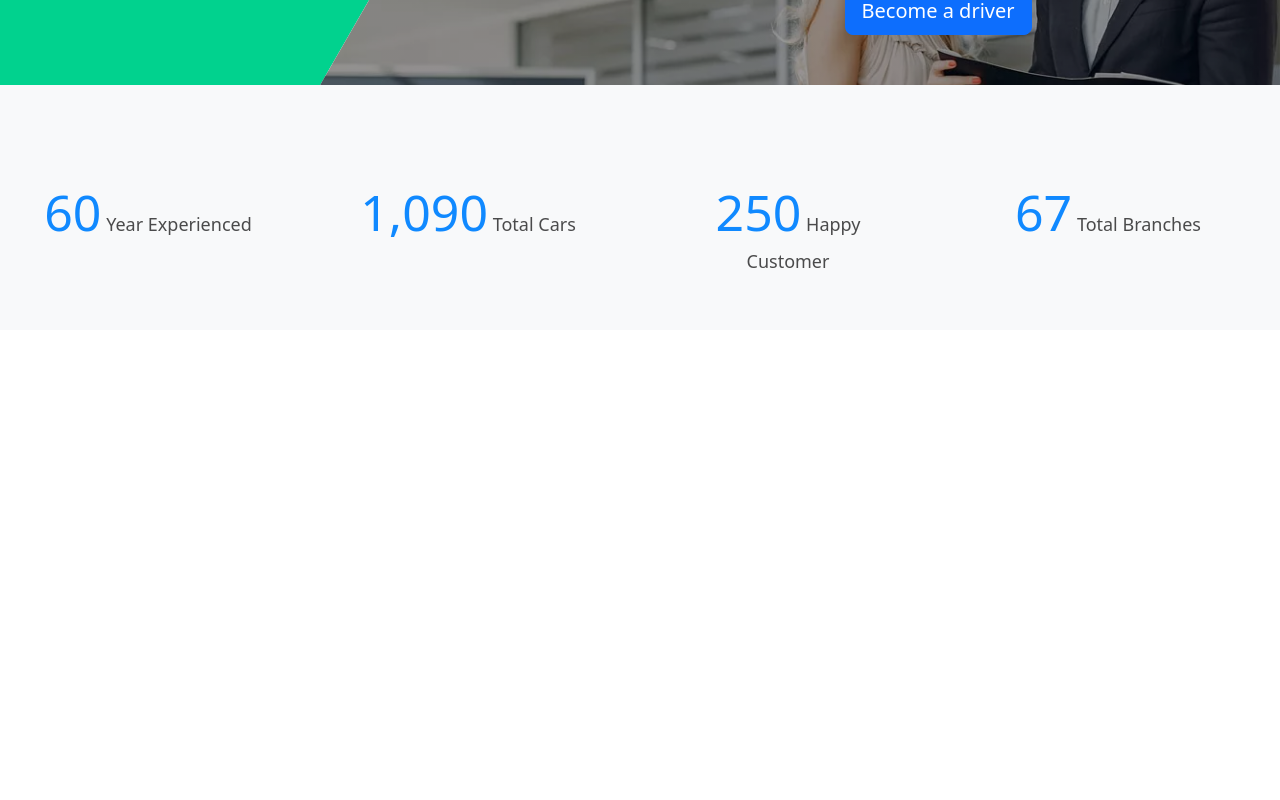
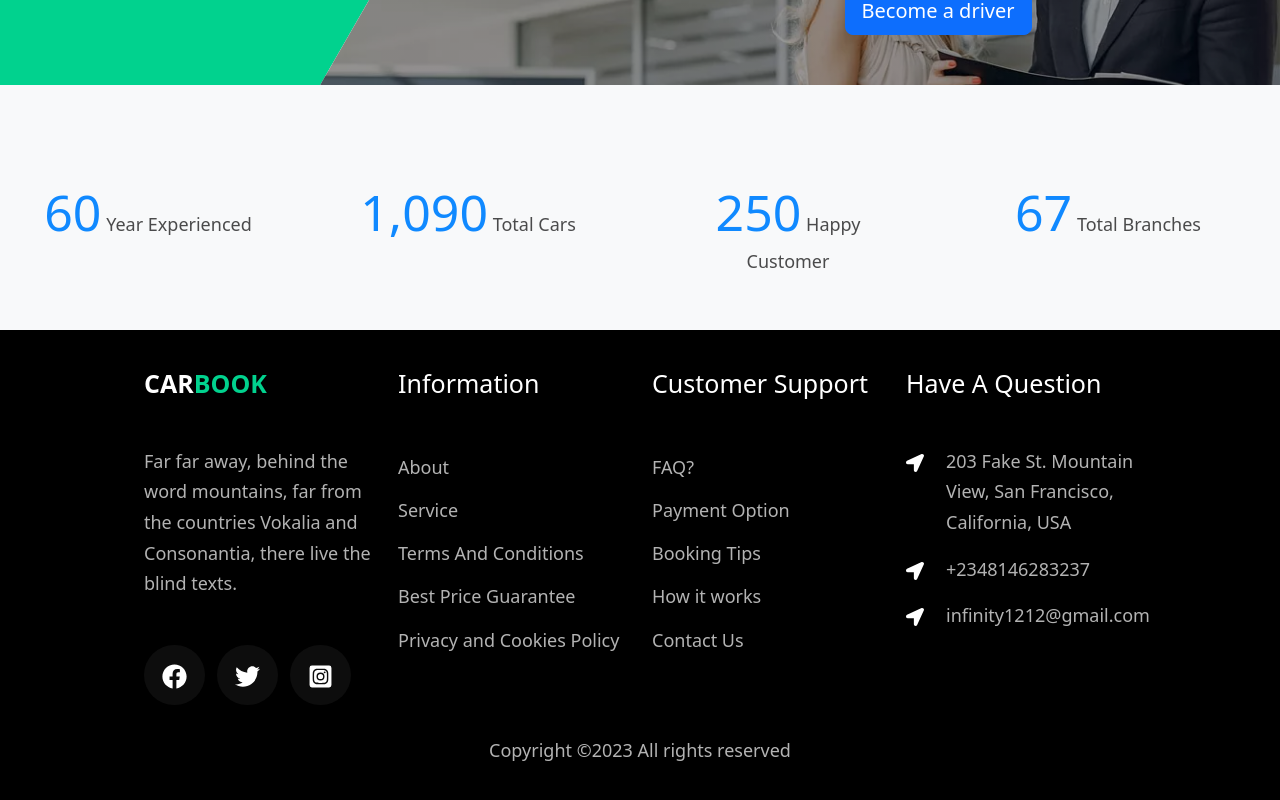
Before and after one commit to Yahckman1112/car-book, a React (Create React App) app: page / in a window 1280 px wide. Shown: the part 4124-4924 px from the top of the page. Before the commit the page ends 4454 px from the top, so only its background shows below. Built offline with nearby package versions, Linux system fonts and the light colour scheme.

Commit message:
footer design

```diff
--- /dev/null
+++ b/src/components/footer/footer.jsx
@@ -0,0 +1,108 @@
+import React from "react";
+import styles from "./footer.module.scss";
+import { carText } from "./text";
+import { Link } from "react-router-dom";
+import { FaFacebook, FaInstagramSquare, FaLocationArrow, FaSearchLocation, FaTwitter } from "react-icons/fa";
+function Footer(props) {
+  return (
+    <div className={styles.footer}>
+      <div className="row">
+        <div className="col-12 col-lg-3 col-md-3">
+          <p className={styles.para1}>
+            <span>Car</span>
+            <span className={styles.para1_sub}>Book</span>
+          </p>
+          <p>{carText.text}</p>
+
+          <div className={styles.social}>
+            <a href="#"  className={styles.social_logo}>
+
+            <FaFacebook size={25}/>
+            </a>
+
+            <a href="#" className={styles.social_logo}> <FaTwitter size={25}/> </a>
+            <a href="#" className={styles.social_logo}><FaInstagramSquare size={25}/> </a>
+          </div>
+        </div>
+        <div className="col-12 col-lg-3 col-md-3">
+          <p className={styles.para2}>Information</p>
+
+          <Link className={styles.link} to="#">
+            {" "}
+            About{" "}
+          </Link>
+          <Link className={styles.link} to="#">
+            {" "}
+            Service{" "}
+          </Link>
+          <Link className={styles.link} to="#">
+            {" "}
+            Terms And Conditions{" "}
+          </Link>
+          <Link className={styles.link} to="#">
+            {" "}
+            Best Price Guarantee{" "}
+          </Link>
+          <Link className={styles.link} to="#">
+            {" "}
+            Privacy and Cookies Policy{" "}
+          </Link>
+        </div>
+        <div className="col-12 col-lg-3 col-md-3">
+          <p className={styles.para2}> Customer Support </p>
+
+          <Link className={styles.link} to="#">
+            {" "}
+            FAQ?{" "}
+          </Link>
+          <Link className={styles.link} to="#">
+            {" "}
+            Payment Option{" "}
+          </Link>
+          <Link className={styles.link} to="#">
+            {" "}
+            Booking Tips{" "}
+          </Link>
+          <Link className={styles.link} to="#">
+            {" "}
+            How it works{" "}
+          </Link>
+          <Link className={styles.link} to="#">
+            {" "}
+            Contact Us{" "}
+          </Link>
+        </div>
+        <div className="col-12 col-lg-3 col-md-3">
+          <p className={styles.para2}> Have a Question </p>
+          <p className={styles.quest}>
+            <span className={styles.quest_logo}>
+              {" "}
+              <FaLocationArrow />{" "}
+            </span>
+            <span className={styles.logo_text}>
+              {" "}
+              203 Fake St. Mountain View, San Francisco, California, USA
+            </span>
+          </p>
+          <p className={styles.quest}>
+            <span className={styles.quest_logo}>
+              {" "}
+              <FaLocationArrow />{" "}
+            </span>
+            <span className={styles.logo_text}> +2348146283237</span>
+          </p>
+          <p className={styles.quest}>
+            <span className={styles.quest_logo}>
+              {" "}
+              <FaLocationArrow />{" "}
+            </span>
+            <span className={styles.quset_text}>infinity1212@gmail.com</span>
+          </p>
+        </div>
+      </div>
+      <p style={{textAlign:'center', paddingTop:'30px'}} >Copyright ©2023 All rights reserved</p>
+    </div>
+  );
+}
+
+export default Footer;
--- /dev/null
+++ b/src/components/footer/footer.module.scss
@@ -0,0 +1,78 @@
+@import "./../../index.scss";
+
+.footer {
+  height: 100vh;
+  font-size: 16px;
+  background: #000;
+  padding: 2rem 9rem;
+  color: rgba(255, 255, 255, 0.7);
+  font-size: 18px;
+  line-height: 1.7;
+
+  @include responsive(tab) {
+    padding: 2rem 5rem;
+  }
+}
+
+.para1 {
+  text-transform: uppercase;
+  font-weight: 700;
+  color: #fff;
+  font-size: 25px;
+  padding-bottom: 25px;
+
+  &_sub {
+    color: #01d28e;
+  }
+}
+
+.para2 {
+  @extend .para1;
+  text-transform: capitalize;
+  font-weight: 400;
+}
+
+.link {
+  text-decoration: none;
+  text-align: left;
+  align-items: flex-start;
+  color: rgba(255, 255, 255, 0.7);
+  line-height: 2.4;
+  display: block;
+}
+
+.link:hover {
+  color: rgba(255, 255, 255, 0.7);
+}
+
+.quest {
+  display: grid;
+  column-gap: 10px;
+  grid-template-columns: 30px auto;
+
+  &_logo {
+    color: $primary-color !important;
+  }
+}
+
+
+.social{
+    width: 90%;
+    display: flex;
+    justify-content: space-between;
+    padding-top: 30px;
+
+
+    &_logo{
+        color: $primary-color;
+        padding: 15px 18px;
+        background-color: rgba(255, 255, 255, 0.05);;
+        border-radius: 50%;
+
+
+        &:hover{
+            color: $primary-color;
+        }
+    }
+
+}
--- /dev/null
+++ b/src/components/footer/text.js
@@ -0,0 +1,12 @@
+export const carText = {
+  text: `   Far far away,
+ behind the
+  word
+  mountains, far
+   from the
+   countries
+    Vokalia and
+    Consonantia,
+    there live the
+    blind texts.`,
+};
--- a/src/pages/homepage/home.jsx
+++ b/src/pages/homepage/home.jsx
@@ -5,16 +5,18 @@ import Feture from "./feature/feture";
 import Aboutus from "./aboutus/aboutus";
 import Services from "./services/services";
 import Work from "./../../components/input/work/work";
+import Footer from "./../../components/footer/footer";
 
 function Home(props) {
   return (
-    <div >
+    <div>
       <Banner />
       <Book />
       <Feture />
       <Aboutus />
       <Services />
       <Work />
+      <Footer />
     </div>
   );
 }
```
